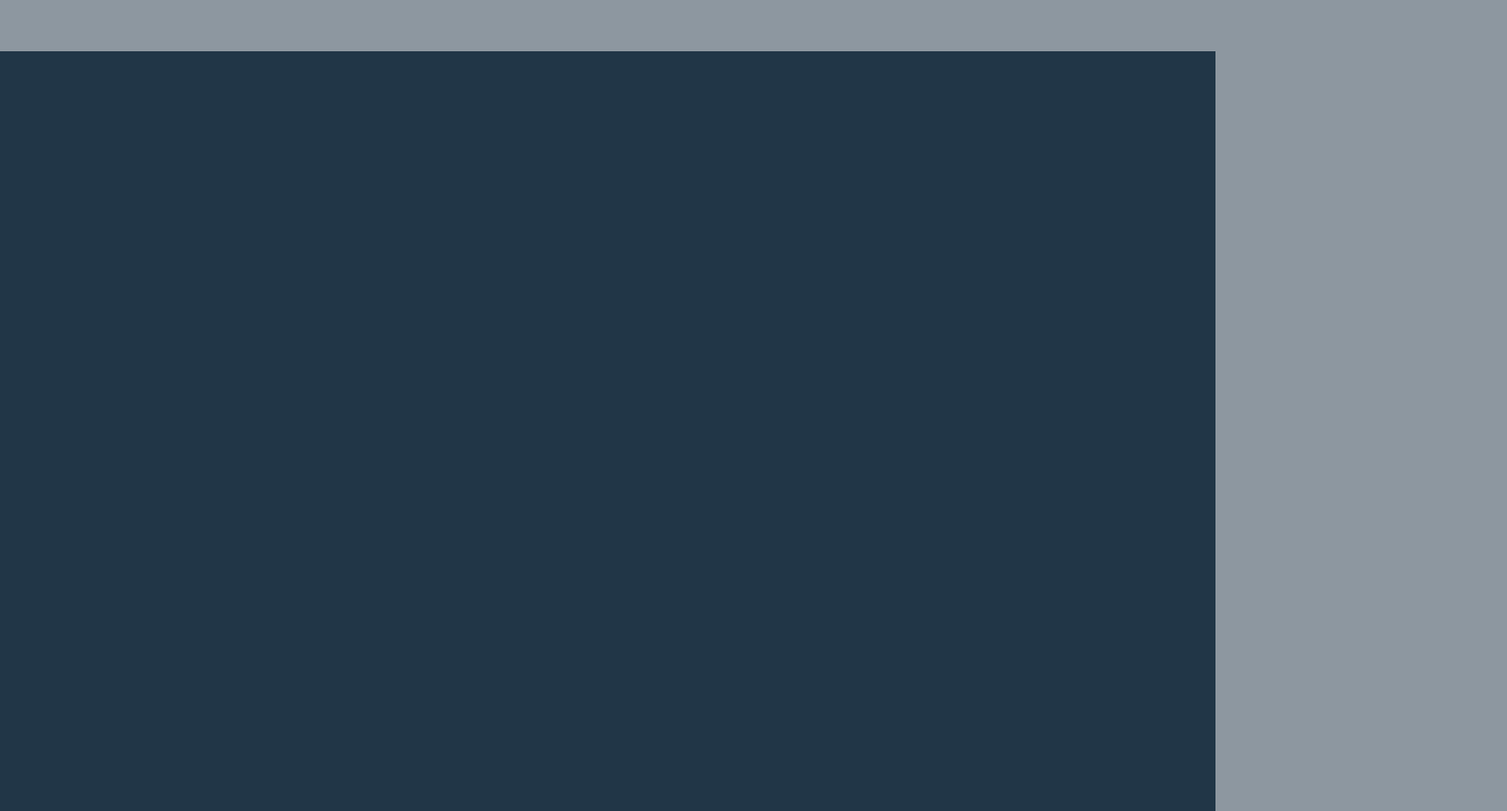
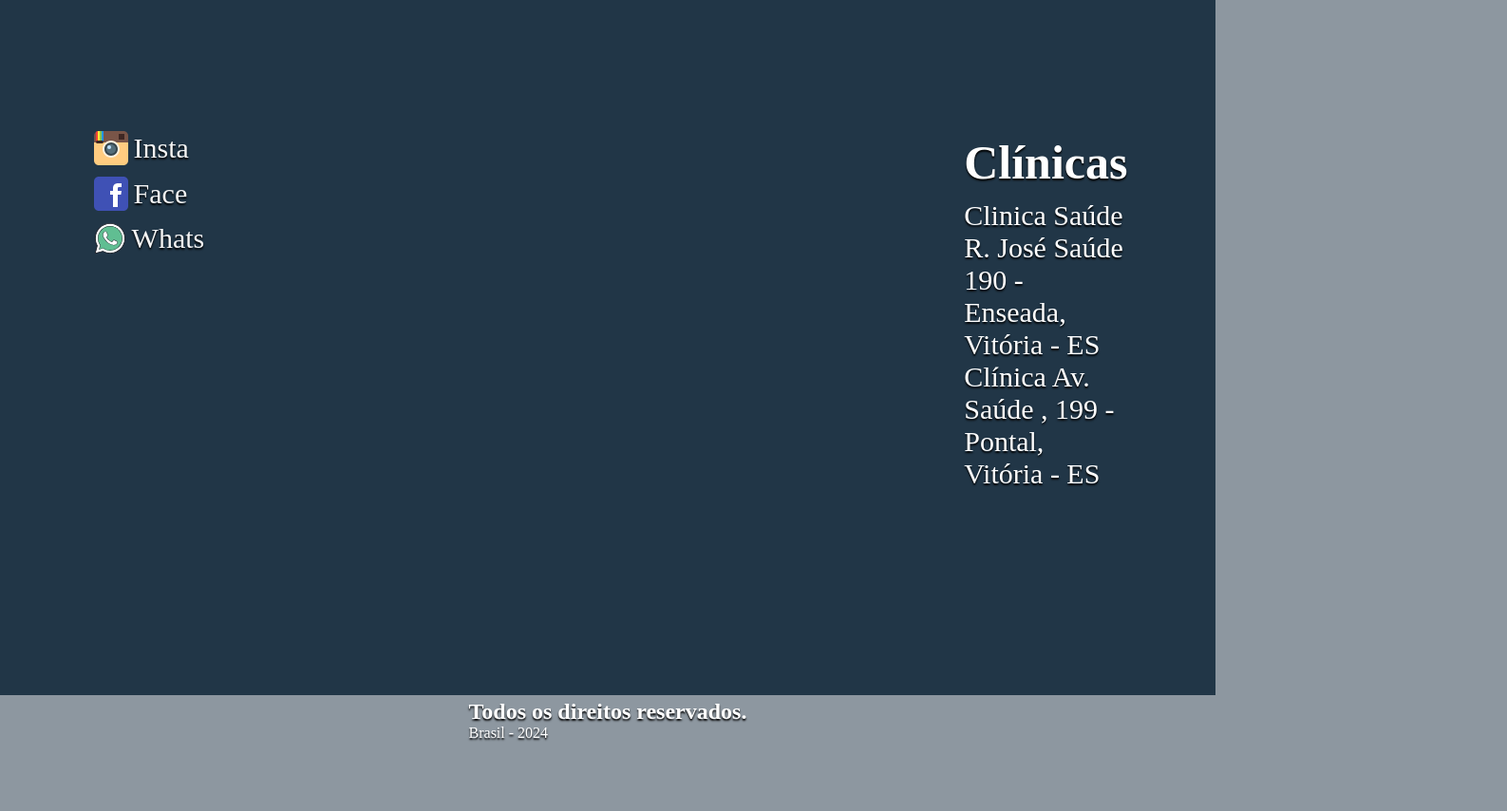
Before and after one commit to ErickDutra/site_nutri, a plain HTML site: page nutri/index.html in a window 1280 px wide. Shown: the part 4820-5674 px from the top of the page at 95% size, 1587 px wide, since content can reach past the window. After the commit the page ends 5601 px from the top, so only its background shows below. Drawn offline with Linux system fonts and the light colour scheme.

Commit message:
creater footer

```diff
--- a/nutri/assets/css/style.css
+++ b/nutri/assets/css/style.css
@@ -135,8 +135,8 @@ header{
 
 .box-objective img{
     border-radius: 10px;
-    width: 300px;
-    height: 300px;
+    width: 150px;
+    height: 150px;
 }
 
 .box-objective li{
@@ -148,6 +148,7 @@ header{
     font-size: 25px;
     color: whitesmoke;
     margin: 20px;
+    text-shadow: 0 2px 2px black;
 }
 
 .box-objective li p{
@@ -159,11 +160,52 @@ header{
     font-size: 22px;
     color: whitesmoke;
     margin-bottom: 300px;
+    text-shadow: 0 2px 2px black;
 }
 
 footer{
     width: 100%;
     height: 800px;
     background-color: #213647;
-    color: #213647;
+    color:white;
+    display: flex;
+    flex-direction: column;
+    align-items: center;
+    justify-content: space-between;
 }
+.footer-information{
+    display: flex;
+    flex-direction: row;
+
+}
+.footer-information div{
+    margin: 200px 400px;
+}
+
+.footer-contact a{
+    text-decoration: none;
+    color: whitesmoke;
+    display: flex;
+    flex-direction: row;
+    align-items: center;
+    font-size: 30px;
+    text-shadow: 0 2px 2px black;
+}
+.footer-adress{
+    justify-content: start;
+}
+.footer-adress h2{
+    font-size: 50px;
+    margin:  10px 0;
+    text-shadow: 0 2px 2px black;
+}
+
+.footer-adress p{
+    font-size: 30px;
+    text-shadow: 0 2px 2px black;
+}
+
+.direitos{
+    margin: 20px;
+    text-shadow: 0 2px 2px black;
+}
--- a/nutri/index.html
+++ b/nutri/index.html
@@ -79,7 +79,7 @@
             <ul class="box-objective">
 
                 <li >
-                    <img src="./assets/img/netflix.png" alt="">
+                    <img src="./assets/img/barriga.png" alt="">
                     <h3>Emagrecimento</h3>
                     <p>
                         Sabemos que a obesidade cresce mundialmente e que ela é fator de risco para inúmeras doenças, além de reduzir muito a qualidade de vida do paciente.
@@ -91,7 +91,7 @@
                 </li>
 
                 <li >
-                    <img src="./assets/img/netflix.png" alt="">
+                    <img src="./assets/img/biceps.png" alt="">
                     <h3>Hipertrofia</h3>
                     <p>
                         Ganhar massa muscular (massa magra) nem sempre é tão simples e fácil. É preciso ajustar treino, alimentação, quantidade correta de proteína por dia e a suplementação pode ser uma grande aliada.
@@ -102,7 +102,7 @@
                 </li>
 
                 <li >
-                    <img src="./assets/img/netflix.png" alt="">
+                    <img src="./assets/img/corredor.png" alt="">
                     <h3>Performance</h3>
                     <p>
                         Você já treina, mas não tem tido bons resultados durante os treinos e competições? Ou ainda quer otimizar seus resultados?
@@ -112,7 +112,7 @@
                 </li>
 
                 <li >
-                    <img src="./assets/img/netflix.png" alt="">
+                    <img src="./assets/img/qualidade.png" alt="">
                     <h3>Qualidade de vida</h3>
                     <p>
                     É preciso conversar sobre como é o dia a dia do paciente e avaliar fatores de risco para doenças, qualidade do sono, libido, saúde intestinal, como está a digestão, aspécto das fezes, como está a imunidade e emocional do paciente. Não basta ter exames "normais", precisamos nos sentir bem.
@@ -125,9 +125,45 @@
     </div>
     </section>
     <footer>
-
-
-
+        <div class="footer-information">
+            <div>
+                <ul class="footer-contact">
+                    <li>
+                        <a href="">
+                        <img src="./assets/img/insta.svg" alt="">
+                        <p> Insta</p></a>
+                    </li>
+                    <li>
+                        <a href="">
+                        <img src="./assets/img/facebook.svg" alt="">
+                        <p> Face</p>
+                    </a>
+                    </li>
+                    <li><a href="">
+                        <img src="./assets/img/whatsapp.svg" alt="">
+                        <p> Whats</p> </a>
+                    </li>
+                </ul>
+            </div>
+            <div class="footer-adress">
+                <h2>Clínicas</h2>
+                <p>
+                Clinica Saúde
+                R. José Saúde  190 - Enseada, Vitória - ES
+                <br/>
+                Clínica
+                Av. Saúde , 199 - Pontal, Vitória - ES
+                </p>
+            </div>
+        </div>
+        <div class="direitos">
+            <h2>
+                Todos os direitos reservados.
+            </h2>
+            <p>
+                Brasil - 2024
+            </p>
+        </div>
     </footer>
 </body>
 
```
Also changed, not shown: nutri/assets/img/barriga.png (added), nutri/assets/img/biceps.png (added), nutri/assets/img/corredor.png (added), nutri/assets/img/qualidade.png (added).
